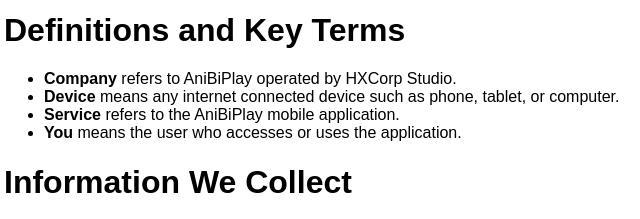
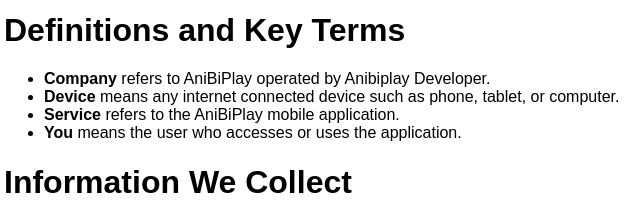
Before and after one commit to neurodie/neurodie.github.io, a plain HTML site: page privacy.html in a window 1280 px wide. Shown: the part 180-399 px from the top of the page, 6-646 px from the left. Drawn offline with Linux system fonts and the light colour scheme.

Commit message:
Update privacy.html

```diff
--- a/privacy.html
+++ b/privacy.html
@@ -48,7 +48,7 @@
 <h1>Definitions and Key Terms</h1>
 
 <ul>
-<li><b>Company</b> refers to AniBiPlay operated by HXCorp Studio.</li>
+<li><b>Company</b> refers to AniBiPlay operated by Anibiplay Developer.</li>
 <li><b>Device</b> means any internet connected device such as phone, tablet, or computer.</li>
 <li><b>Service</b> refers to the AniBiPlay mobile application.</li>
 <li><b>You</b> means the user who accesses or uses the application.</li>
```
